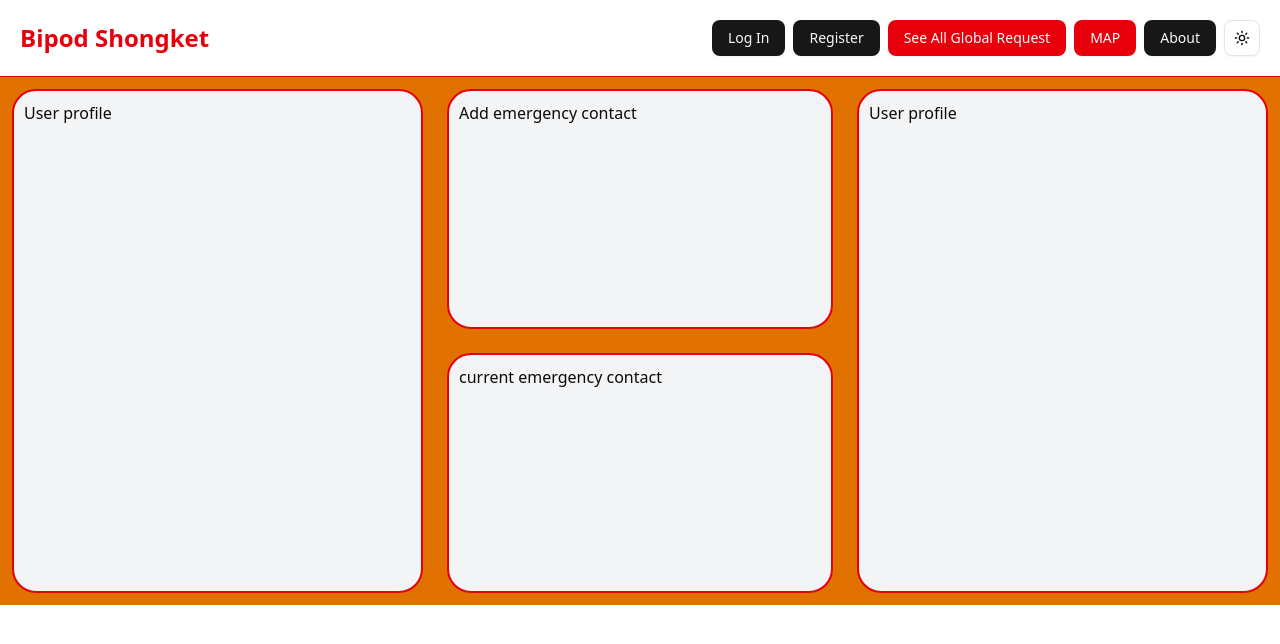
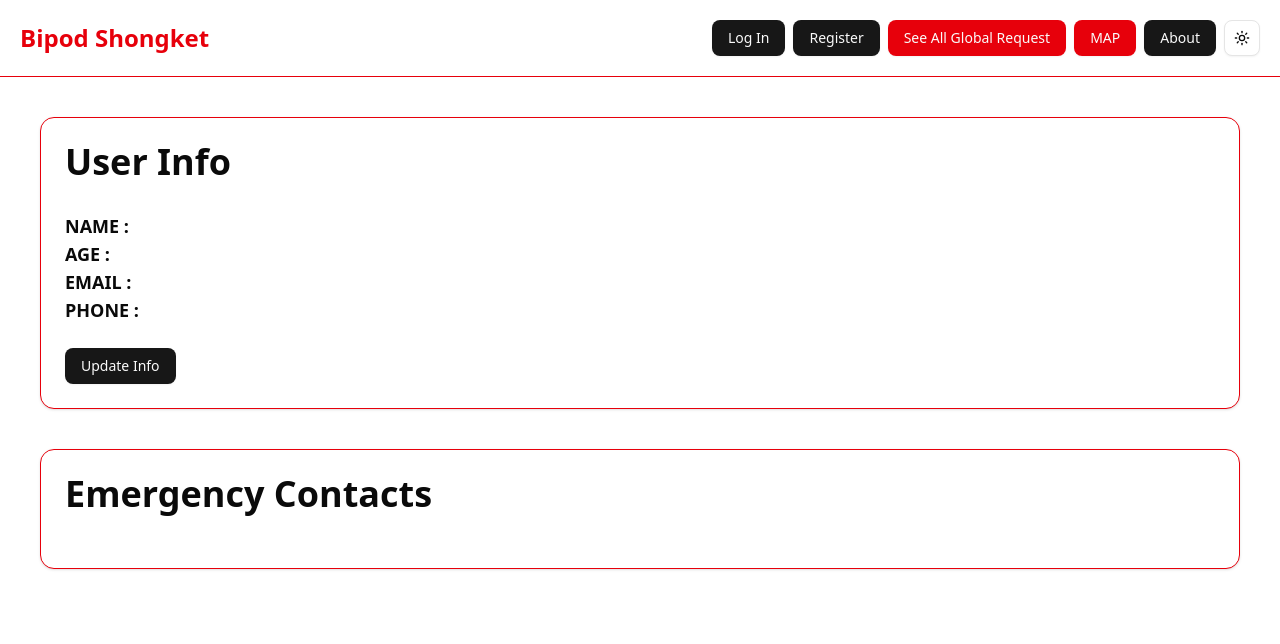
Before and after one commit to Data-Dwellers/bipod-shongket-web, a Next.js app: page /profile in a window 1280 px wide. Shown: the top 644 px of the page. Built offline with nearby package versions, Linux system fonts and the light colour scheme; no server answers.

Commit message:
Add profile page with profile update option

```diff
--- a/app/profile/page.js
+++ b/app/profile/page.js
@@ -1,20 +1,189 @@
+"use client"
+
+import { Card, CardContent, CardFooter, CardHeader } from "@/components/ui/card";
+import { AuthContext } from "@/providers/AuthProvider";
+import { useContext, useEffect, useState } from "react";
+import { updateUser } from "@/services/userService";
+import { useRouter } from "next/navigation";
+import { Input } from "@/components/ui/input";
+import { Label } from "@/components/ui/label";
+
+import {
+    AlertDialog,
+    AlertDialogAction,
+    AlertDialogCancel,
+    AlertDialogContent,
+    AlertDialogDescription,
+    AlertDialogFooter,
+    AlertDialogHeader,
+    AlertDialogTitle,
+    AlertDialogTrigger,
+} from "@/components/ui/alert-dialog"
+import { Button } from "@/components/ui/button";
+import Loading from "@/components/Loading";
+
+
 export default function Profile() {
+    const { user, loading } = useContext(AuthContext);
+    const router = useRouter();
+
+    // State for form inputs
+    const [formData, setFormData] = useState({
+        name: "",
+        age: "",
+        email: "",
+        phone: ""
+    });
+
+    // State for status message
+    const [updateStatus, setUpdateStatus] = useState("");
+    const [userLoading, setUserLoading] = useState(false)
+
+    useEffect(() => {
+        if (!loading && user) {
+            console.log("User data loaded:", user);
+            setFormData({
+                name: user?.name || "",
+                age: user?.age || "",
+                email: user?.email || "",
+                phone: user?.phone || ""
+            });
+        }
+    }, [user, loading]);
+
+    if (loading) {
+        return <div className="flex justify-center items-center p-20">
+            <Loading></Loading>
+        </div>;
+    }
+
+    const jsonData = {
+        name: user?.name,
+        age: user?.age,
+        email: user?.email,
+        phone: user?.phone
+    }
+
+    const handleInputChange = (e) => {
+        const { name, value } = e.target;
+        setFormData(prev => ({
+            ...prev,
+            [name]: value
+        }));
+    };
+
+    const handleUpdateUser = async () => {
+        setUserLoading(true)
+        try {
+            // Don't update the email as it's used as identifier
+            const { email, ...updateData } = formData;
+            await updateUser({ email: user.email }, updateData).then((result) => {
+                router.push("/profile");
+                window.location.reload();
+                if (result.success) {
+                    setUpdateStatus("User information updated successfully!");
+                } else {
+                    setUpdateStatus(`Failed to update: ${result.message}`);
+                }
+            })
+
+        } catch (error) {
+            console.error("Error updating user:", error);
+            setUpdateStatus("An error occurred while updating your information");
+        }
+    };
+
     return (
-        <div className="flex bg-amber-600 ">
-            <div className="bg-gray-100 w-1/3 h-100% rounded-3xl border-red-600 border-2 p-2.5 m-3">
-                User profile
-            </div>
-            <div className="flex flex-col w-1/3 ">
-                <div className="bg-gray-100 h-60 rounded-3xl border-red-600 border-2 p-2.5 m-3">
-                    Add emergency contact
+        <>
+            <AlertDialog>
+                <div className="flex flex-col justify-around items-center p-10 gap-10">
+                    {userLoading ? <Loading></Loading> :
+                        <Card className="w-full">
+                            <CardHeader className="text-4xl font-black">User Info</CardHeader>
+                            <CardContent className="text-lg">
+                                <ul>
+                                    {Object.entries(jsonData).map(([key, value]) => (
+                                        <li key={key}>
+                                            <span className="font-bold uppercase">{key}{" : "}</span>
+                                            <span>{value}</span>
+                                        </li>
+                                    ))}
+                                </ul>
+                            </CardContent>
+                            <CardFooter>
+                                <AlertDialogTrigger>
+                                    <Button>Update Info</Button>
+                                </AlertDialogTrigger>
+                            </CardFooter>
+
+                        </Card>
+
+                    }
+                    <Card className="w-full">
+                        <CardHeader className="text-4xl font-black">Emergency Contacts</CardHeader>
+                        <CardContent className="text-lg">
+                            <ul>
+                                <li></li>
+                            </ul>
+                        </CardContent>
+                    </Card>
                 </div>
-                <div className="bg-gray-100 h-60 rounded-3xl border-red-600 border-2 p-2.5 m-3">
-                    current emergency contact
-                </div>
-            </div>
-            <div className="bg-gray-100 w-1/3  rounded-3xl border-red-600 border-2 p-2.5 m-3">
-                User profile
-            </div>
-        </div>
+                <AlertDialogContent>
+                    <AlertDialogHeader>
+                        <AlertDialogTitle>Update your information</AlertDialogTitle>
+                        <AlertDialogDescription>
+                            <div className="space-y-4 mt-4">
+                                <div className="grid gap-2">
+                                    <Label htmlFor="name">Name</Label>
+                                    <Input
+                                        id="name"
+                                        name="name"
+                                        value={formData.name}
+                                        onChange={handleInputChange}
+                                    />
+                                </div>
+                                <div className="grid gap-2">
+                                    <Label htmlFor="age">Age</Label>
+                                    <Input
+                                        id="age"
+                                        name="age"
+                                        type="number"
+                                        value={formData.age}
+                                        onChange={handleInputChange}
+                                    />
+                                </div>
+                                <div className="grid gap-2">
+                                    <Label htmlFor="email">Email (cannot be changed)</Label>
+                                    <Input
+                                        id="email"
+                                        name="email"
+                                        value={formData.email}
+                                        disabled
+                                    />
+                                </div>
+                                <div className="grid gap-2">
+                                    <Label htmlFor="phone">Phone</Label>
+                                    <Input
+                                        id="phone"
+                                        name="phone"
+                                        value={formData.phone}
+                                        onChange={handleInputChange}
+                                    />
+                                </div>
+                                {updateStatus && (
+                                    <p className={`mt-2 text-sm ${updateStatus.includes("Failed") || updateStatus.includes("error") ? "text-red-500" : "text-green-500"}`}>
+                                        {updateStatus}
+                                    </p>
+                                )}
+                            </div>
+                        </AlertDialogDescription>
+                    </AlertDialogHeader>
+                    <AlertDialogFooter>
+                        <AlertDialogCancel>Cancel</AlertDialogCancel>
+                        <AlertDialogAction onClick={handleUpdateUser}>Update</AlertDialogAction>
+                    </AlertDialogFooter>
+                </AlertDialogContent>
+            </AlertDialog>
+        </>
     );
 }
--- /dev/null
+++ b/components/ui/alert-dialog.jsx
@@ -0,0 +1,138 @@
+"use client"
+
+import * as React from "react"
+import * as AlertDialogPrimitive from "@radix-ui/react-alert-dialog"
+
+import { cn } from "@/lib/utils"
+import { buttonVariants } from "@/components/ui/button"
+
+function AlertDialog({
+  ...props
+}) {
+  return <AlertDialogPrimitive.Root data-slot="alert-dialog" {...props} />;
+}
+
+function AlertDialogTrigger({
+  ...props
+}) {
+  return (<AlertDialogPrimitive.Trigger data-slot="alert-dialog-trigger" {...props} />);
+}
+
+function AlertDialogPortal({
+  ...props
+}) {
+  return (<AlertDialogPrimitive.Portal data-slot="alert-dialog-portal" {...props} />);
+}
+
+function AlertDialogOverlay({
+  className,
+  ...props
+}) {
+  return (
+    <AlertDialogPrimitive.Overlay
+      data-slot="alert-dialog-overlay"
+      className={cn(
+        "data-[state=open]:animate-in data-[state=closed]:animate-out data-[state=closed]:fade-out-0 data-[state=open]:fade-in-0 fixed inset-0 z-50 bg-black/50",
+        className
+      )}
+      {...props} />
+  );
+}
+
+function AlertDialogContent({
+  className,
+  ...props
+}) {
+  return (
+    <AlertDialogPortal>
+      <AlertDialogOverlay />
+      <AlertDialogPrimitive.Content
+        data-slot="alert-dialog-content"
+        className={cn(
+          "bg-background data-[state=open]:animate-in data-[state=closed]:animate-out data-[state=closed]:fade-out-0 data-[state=open]:fade-in-0 data-[state=closed]:zoom-out-95 data-[state=open]:zoom-in-95 fixed top-[50%] left-[50%] z-50 grid w-full max-w-[calc(100%-2rem)] translate-x-[-50%] translate-y-[-50%] gap-4 rounded-lg border p-6 shadow-lg duration-200 sm:max-w-lg",
+          className
+        )}
+        {...props} />
+    </AlertDialogPortal>
+  );
+}
+
+function AlertDialogHeader({
+  className,
+  ...props
+}) {
+  return (
+    <div
+      data-slot="alert-dialog-header"
+      className={cn("flex flex-col gap-2 text-center sm:text-left", className)}
+      {...props} />
+  );
+}
+
+function AlertDialogFooter({
+  className,
+  ...props
+}) {
+  return (
+    <div
+      data-slot="alert-dialog-footer"
+      className={cn("flex flex-col-reverse gap-2 sm:flex-row sm:justify-end", className)}
+      {...props} />
+  );
+}
+
+function AlertDialogTitle({
+  className,
+  ...props
+}) {
+  return (
+    <AlertDialogPrimitive.Title
+      data-slot="alert-dialog-title"
+      className={cn("text-lg font-semibold", className)}
+      {...props} />
+  );
+}
+
+function AlertDialogDescription({
+  className,
+  ...props
+}) {
+  return (
+    <AlertDialogPrimitive.Description
+      data-slot="alert-dialog-description"
+      className={cn("text-muted-foreground text-sm", className)}
+      {...props} />
+  );
+}
+
+function AlertDialogAction({
+  className,
+  ...props
+}) {
+  return (<AlertDialogPrimitive.Action className={cn(buttonVariants(), className)} {...props} />);
+}
+
+function AlertDialogCancel({
+  className,
+  ...props
+}) {
+  return (
+    <AlertDialogPrimitive.Cancel
+      className={cn(buttonVariants({ variant: "outline" }), className)}
+      {...props} />
+  );
+}
+
+export {
+  AlertDialog,
+  AlertDialogPortal,
+  AlertDialogOverlay,
+  AlertDialogTrigger,
+  AlertDialogContent,
+  AlertDialogHeader,
+  AlertDialogFooter,
+  AlertDialogTitle,
+  AlertDialogDescription,
+  AlertDialogAction,
+  AlertDialogCancel,
+}
--- a/package.json
+++ b/package.json
@@ -9,6 +9,7 @@
     "lint": "next lint"
   },
   "dependencies": {
+    "@radix-ui/react-alert-dialog": "^1.1.11",
     "@radix-ui/react-avatar": "^1.1.6",
     "@radix-ui/react-dropdown-menu": "^2.1.7",
     "@radix-ui/react-label": "^2.1.3",
```
